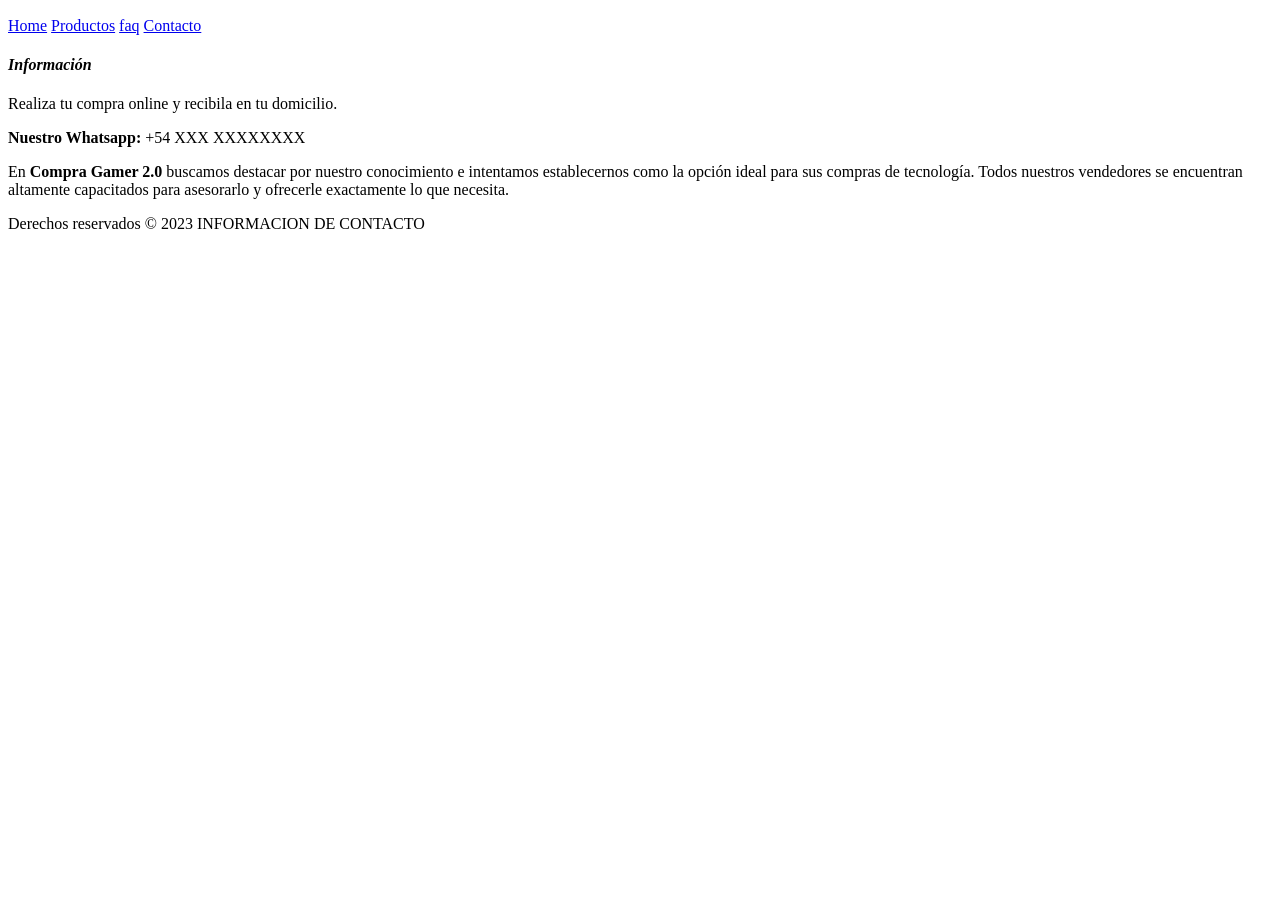
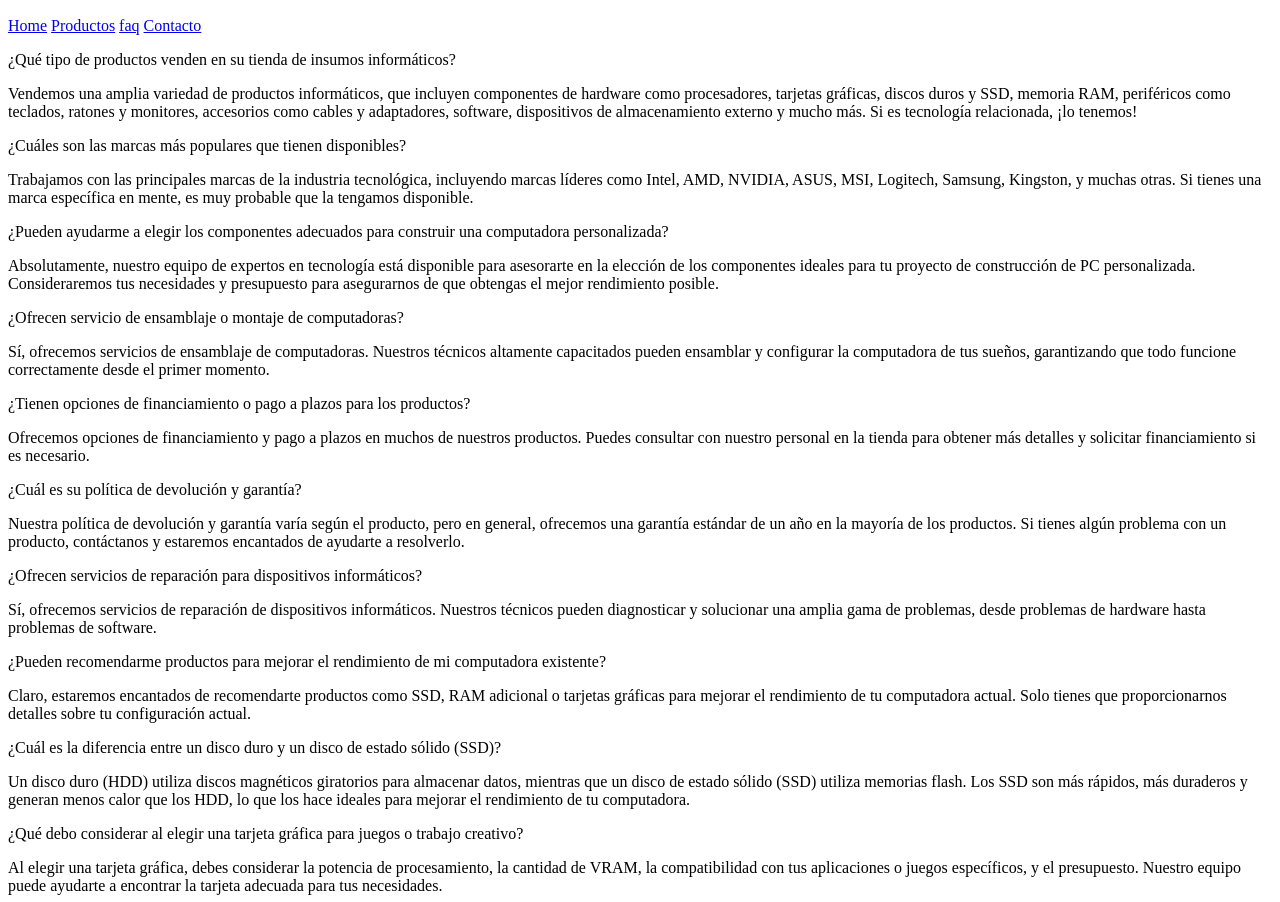
Before and after one commit to SEBASTIANULIBARRI/proyectoCodo28, a plain HTML site: page pages/faq.html in a window 1280 px wide. Shown: the part 50-952 px from the top of the page. Before the commit the page ends 800 px from the top, so only its background shows below. Drawn offline with Linux system fonts and the light colour scheme.

Commit message:
tercer commit con faq agregadas

```diff
--- a/pages/faq.html
+++ b/pages/faq.html
@@ -26,6 +26,49 @@
         </nav>
     </header>
     <div>
+        <main>
+            <p>¿Qué tipo de productos venden en su tienda de insumos informáticos?</p>
+
+<p> Vendemos una amplia variedad de productos informáticos, que incluyen componentes de hardware como procesadores, tarjetas gráficas, discos duros y SSD, memoria RAM, periféricos como teclados, ratones y monitores, accesorios como cables y adaptadores, software, dispositivos de almacenamiento externo y mucho más. Si es tecnología relacionada, ¡lo tenemos!</p>
+
+<p>¿Cuáles son las marcas más populares que tienen disponibles?</p>
+
+<p> Trabajamos con las principales marcas de la industria tecnológica, incluyendo marcas líderes como Intel, AMD, NVIDIA, ASUS, MSI, Logitech, Samsung, Kingston, y muchas otras. Si tienes una marca específica en mente, es muy probable que la tengamos disponible.</p>
+
+<p>¿Pueden ayudarme a elegir los componentes adecuados para construir una computadora personalizada?</p>
+
+<p> Absolutamente, nuestro equipo de expertos en tecnología está disponible para asesorarte en la elección de los componentes ideales para tu proyecto de construcción de PC personalizada. Consideraremos tus necesidades y presupuesto para asegurarnos de que obtengas el mejor rendimiento posible.</p>
+
+<p>¿Ofrecen servicio de ensamblaje o montaje de computadoras?</p>
+
+<p> Sí, ofrecemos servicios de ensamblaje de computadoras. Nuestros técnicos altamente capacitados pueden ensamblar y configurar la computadora de tus sueños, garantizando que todo funcione correctamente desde el primer momento.</p>
+
+<p>¿Tienen opciones de financiamiento o pago a plazos para los productos?</p>
+
+<p> Ofrecemos opciones de financiamiento y pago a plazos en muchos de nuestros productos. Puedes consultar con nuestro personal en la tienda para obtener más detalles y solicitar financiamiento si es necesario.</p>
+
+<p>¿Cuál es su política de devolución y garantía?</p>
+
+<p> Nuestra política de devolución y garantía varía según el producto, pero en general, ofrecemos una garantía estándar de un año en la mayoría de los productos. Si tienes algún problema con un producto, contáctanos y estaremos encantados de ayudarte a resolverlo.</p>
+
+<p>¿Ofrecen servicios de reparación para dispositivos informáticos?</p>
+
+<p> Sí, ofrecemos servicios de reparación de dispositivos informáticos. Nuestros técnicos pueden diagnosticar y solucionar una amplia gama de problemas, desde problemas de hardware hasta problemas de software.</p>
+
+<p>¿Pueden recomendarme productos para mejorar el rendimiento de mi computadora existente?</p>
+
+<p> Claro, estaremos encantados de recomendarte productos como SSD, RAM adicional o tarjetas gráficas para mejorar el rendimiento de tu computadora actual. Solo tienes que proporcionarnos detalles sobre tu configuración actual.</p>
+
+<p>¿Cuál es la diferencia entre un disco duro y un disco de estado sólido (SSD)?</p>
+
+<p> Un disco duro (HDD) utiliza discos magnéticos giratorios para almacenar datos, mientras que un disco de estado sólido (SSD) utiliza memorias flash. Los SSD son más rápidos, más duraderos y generan menos calor que los HDD, lo que los hace ideales para mejorar el rendimiento de tu computadora.</p>
+
+<p>¿Qué debo considerar al elegir una tarjeta gráfica para juegos o trabajo creativo?</p>
+
+<p> Al elegir una tarjeta gráfica, debes considerar la potencia de procesamiento, la cantidad de VRAM, la compatibilidad con tus aplicaciones o juegos específicos, y el presupuesto. Nuestro equipo puede ayudarte a encontrar la tarjeta adecuada para tus necesidades.</p>
+        </main>
+
+
     </div>
 
         <footer>
```
